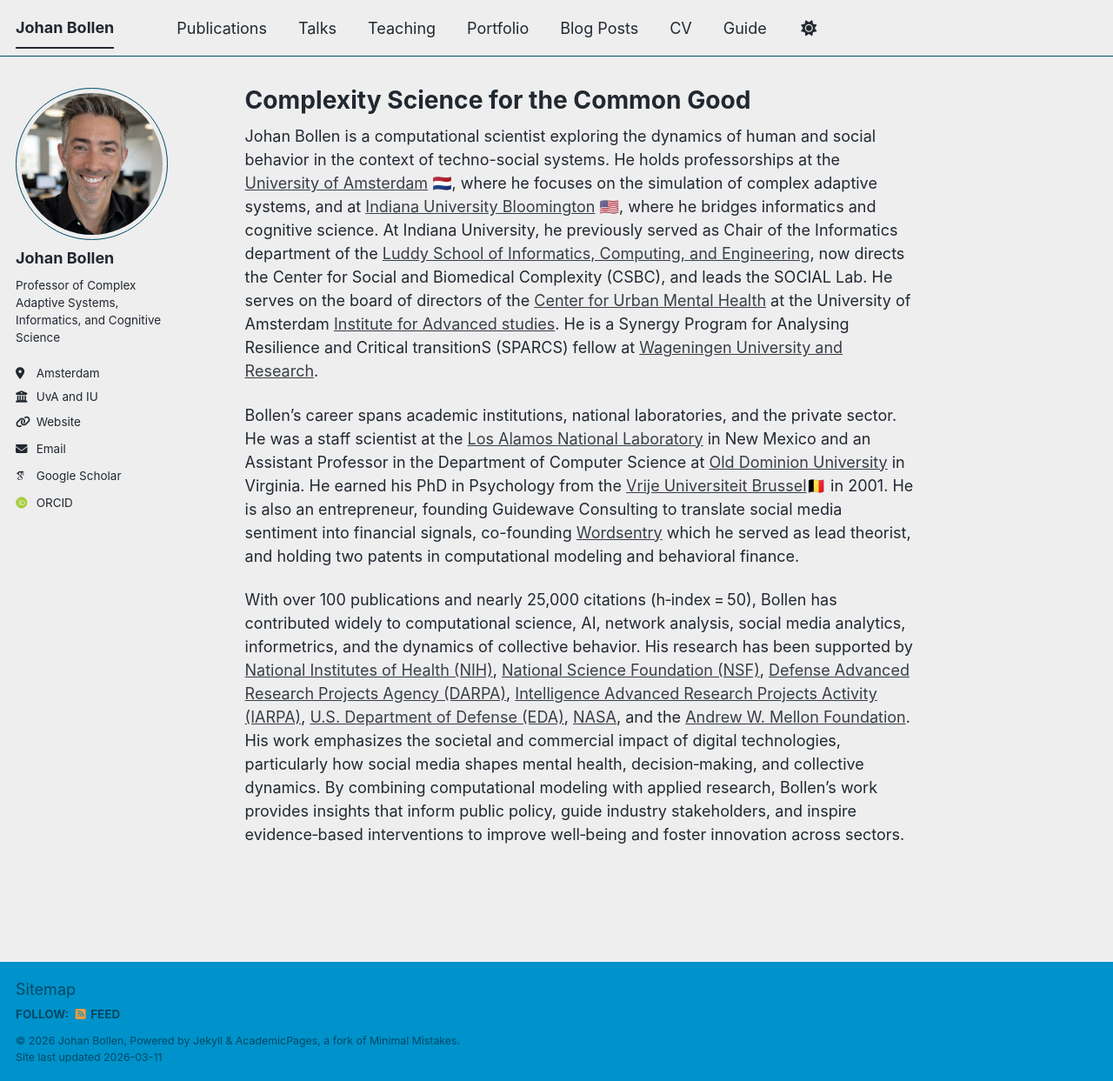
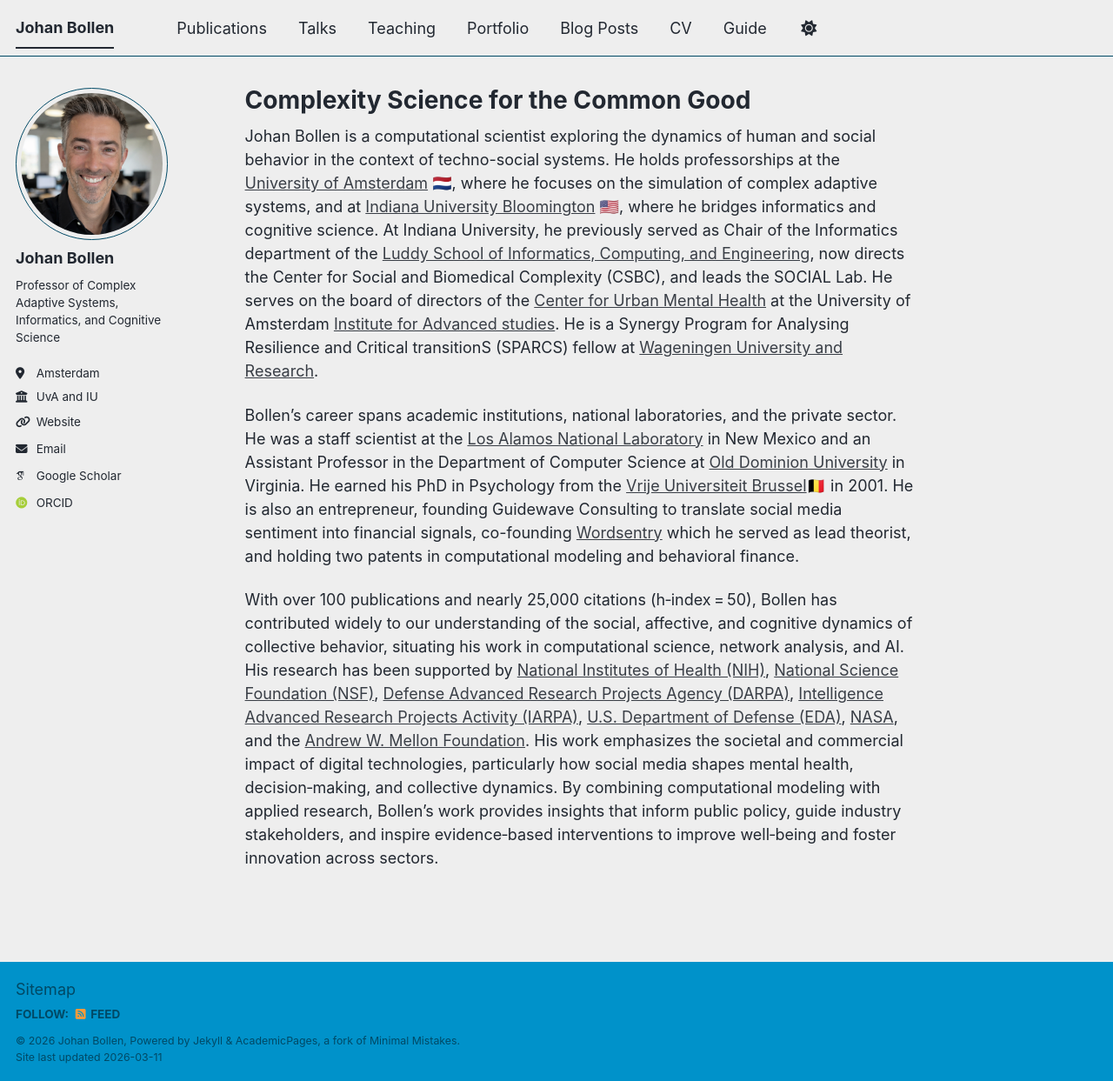
Before and after one commit to jbollen/jbollen.github.io, a Jekyll site: the page built from _pages/about.md, in a window 1280 px wide and 1243 px high. Shown: the whole window at 87% size. Built offline with Jekyll 4.4.1, drawn with Linux system fonts in a browser that asks for light colours; some web fonts are replaced; a script bundle is joined from its source files by our own code; library files that are not in the unit come from our copies.

Commit message:
Update about.md

```diff
--- a/_pages/about.md
+++ b/_pages/about.md
@@ -11,4 +11,4 @@ Johan Bollen is a computational scientist exploring the dynamics of human and so
 
 Bollen’s career spans academic institutions, national laboratories, and the private sector. He was a staff scientist at the [Los Alamos National Laboratory](https://www.lanl.gov/) in New Mexico and an Assistant Professor in the Department of Computer Science at [Old Dominion University](https://www.odu.edu/) in Virginia. He earned his PhD in Psychology from the [Vrije Universiteit Brussel](https://www.vub.be/en)🇧🇪 in 2001. He is also an entrepreneur, founding Guidewave Consulting to translate social media sentiment into financial signals, co-founding [Wordsentry](https://finovate.com/videos/finovatefall-2013-wordsentry/) which he served as lead theorist, and holding two patents in computational modeling and behavioral finance.
 
-With over 100 publications and nearly 25,000 citations (h‑index = 50), Bollen has contributed widely to computational science, AI, network analysis, social media analytics, informetrics, and the dynamics of collective behavior. His research has been supported by [National Institutes of Health (NIH)](https://www.nih.gov/), [National Science Foundation (NSF)](https://www.nsf.gov/), [Defense Advanced Research Projects Agency (DARPA)](https://www.darpa.mil/), [Intelligence Advanced Research Projects Activity (IARPA)](https://www.iarpa.gov/), [U.S. Department of Defense (EDA)](https://www.eda.mil/), [NASA](https://www.nasa.gov/), and the [Andrew W. Mellon Foundation](https://mellon.org/). His work emphasizes the societal and commercial impact of digital technologies, particularly how social media shapes mental health, decision‑making, and collective dynamics. By combining computational modeling with applied research, Bollen’s work provides insights that inform public policy, guide industry stakeholders, and inspire evidence‑based interventions to improve well‑being and foster innovation across sectors.
+With over 100 publications and nearly 25,000 citations (h‑index = 50), Bollen has contributed widely to our understanding of the social, affective, and cognitive dynamics of collective behavior, situating his work in computational science, network analysis, and AI. His research has been supported by [National Institutes of Health (NIH)](https://www.nih.gov/), [National Science Foundation (NSF)](https://www.nsf.gov/), [Defense Advanced Research Projects Agency (DARPA)](https://www.darpa.mil/), [Intelligence Advanced Research Projects Activity (IARPA)](https://www.iarpa.gov/), [U.S. Department of Defense (EDA)](https://www.eda.mil/), [NASA](https://www.nasa.gov/), and the [Andrew W. Mellon Foundation](https://mellon.org/). His work emphasizes the societal and commercial impact of digital technologies, particularly how social media shapes mental health, decision‑making, and collective dynamics. By combining computational modeling with applied research, Bollen’s work provides insights that inform public policy, guide industry stakeholders, and inspire evidence‑based interventions to improve well‑being and foster innovation across sectors.
```
